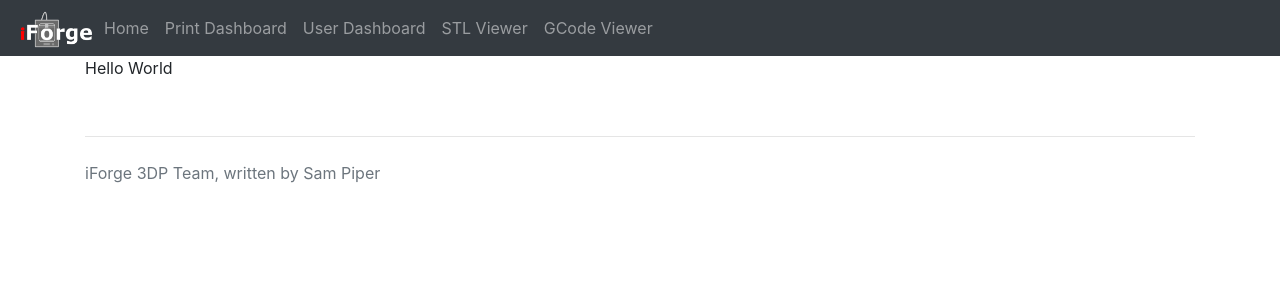
After one commit to iforge-uos/print-queue-api, a Python web app: template src/templates/view_stl.j2 in a window 1280 px wide. The commit adds this page. Shown: the top 300 px of the page. Run offline with Jinja, Linux system fonts and the light colour scheme; the template is opened without the code that fills it, so the values that code supplies are empty; some libraries are stand-ins or nearby versions.

Commit message:
feat: started implementation of stl and gcode viewer

```diff
--- a/src/templates/base_layout.j2
+++ b/src/templates/base_layout.j2
@@ -47,6 +47,12 @@
             <li class="nav-item">
                 <a class="nav-link" href="{{ url_for('management view.user_dashboard') }}">User Dashboard</a>
             </li>
+            <li class="nav-item">
+                <a class="nav-link" href="{{ url_for('management view.view_stl') }}">STL Viewer</a>
+            </li>
+            <li class="nav-item">
+                <a class="nav-link" href="{{ url_for('management view.view_gcode') }}">GCode Viewer</a>
+            </li>
         </ul>
 
         <ul class="nav navbar-nav navbar-right">
--- /dev/null
+++ b/src/templates/view_stl.j2
@@ -0,0 +1,11 @@
+{% extends "base_layout.j2" %}
+{% block head %}
+{% endblock %}
+{% block title %}STL Viewer{% endblock %}
+{% block content %}
+    <div class="container">
+        <p>
+            Hello World
+        </p>
+    </div>
+{% endblock %}
```
Also changed, not shown: src/resources/management_route.py (+21 -0 lines), src/templates/view_gcode.j2 (added), 1 other file.
